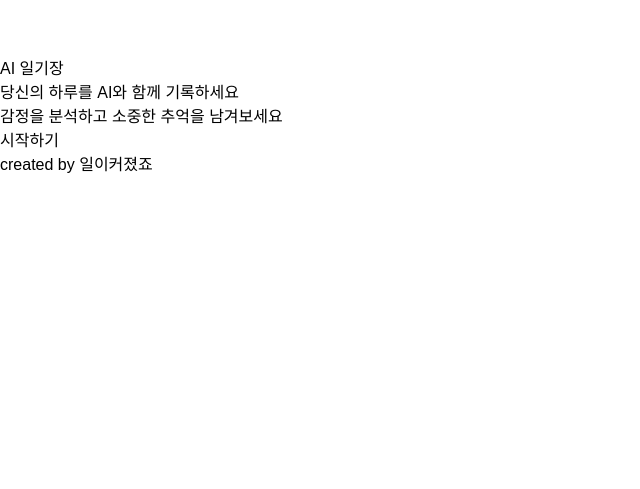
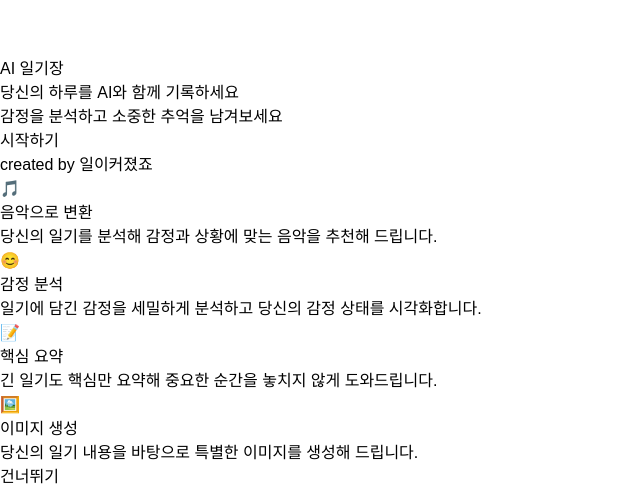
Before and after one commit to FRONTENDBOOTCAMP-13th/JS-12-diary-4view, a website built with Vite: page src/pages/initial.html in a window 1280 px wide. Shown: the part 1223-1712 px from the top of the page, without its empty margins (0-640 px from the left). Before the commit the page ends 1400 px from the top, so only its background shows below. Built offline with nearby package versions, Linux system fonts and the light colour scheme; a web font is replaced by a local one.

Commit message:
✨ feat:  온보딩 슬라이드 추가

```diff
--- a/src/pages/initial.html
+++ b/src/pages/initial.html
@@ -17,8 +17,8 @@
   </head>
   <body>
     <!-- 스플래시 스크린 -->
-    <div class="" id="">
-      <div class="">
+    <div class="splash-screen" id="splashScreen">
+      <div class="app-logo">
         <!-- AI 필기체 SVG -->
         <svg
           class="ai-handwriting"
@@ -52,6 +52,8 @@
             "
           />
         </svg>
+      </div>
+
       <h1 class="">AI 일기장</h1>
       <p class="">
         당신의 하루를 AI와 함께 기록하세요<br />
@@ -60,18 +62,59 @@
       <button class="" id="">시작하기</button>
       <div class="">created by 일이커졌죠</div>
     </div>
+
     <!-- 온보딩 슬라이드 스크린 -->
-      <div class="" id="">
+    <div class="onboarding-container" id="onboardingContainer">
       <div class="slider">
         <div class="" id="">
           <!-- 슬라이드 1: 음악 -->
+          <div class="">
+            <div class="">🎵</div>
+            <h2 class="">음악으로 변환</h2>
+            <p class="">
+              당신의 일기를 분석해 감정과 상황에 맞는 음악을 추천해 드립니다.
+            </p>
+          </div>
+
           <!-- 슬라이드 2: 감정 -->
+          <div class="">
+            <div class="">😊</div>
+            <h2 class="">감정 분석</h2>
+            <p class="">
+              일기에 담긴 감정을 세밀하게 분석하고 당신의 감정 상태를
+              시각화합니다.
+            </p>
+          </div>
+
           <!-- 슬라이드 3: 요약 -->
+          <div class="">
+            <div class="">📝</div>
+            <h2 class="">핵심 요약</h2>
+            <p class="">
+              긴 일기도 핵심만 요약해 중요한 순간을 놓치지 않게 도와드립니다.
+            </p>
+          </div>
+
           <!-- 슬라이드 4: 이미지 -->
-            <!-- 슬라이드 인디케이터 -->
-            <!-- 건너뛰기 버튼 -->
+          <div class="">
+            <div class="">🖼️</div>
+            <h2 class="">이미지 생성</h2>
+            <p class="">
+              당신의 일기 내용을 바탕으로 특별한 이미지를 생성해 드립니다.
+            </p>
           </div>
         </div>
+
+        <!-- 슬라이드 인디케이터 -->
+        <div class="">
+          <div class=""></div>
+          <div class=""></div>
+          <div class=""></div>
+          <div class=""></div>
+        </div>
+
+        <!-- 건너뛰기 버튼 -->
+        <button class="" id="">건너뛰기</button>
       </div>
     </div>
   </body>
```
Lines whose indentation alone changed are shown as unchanged.
